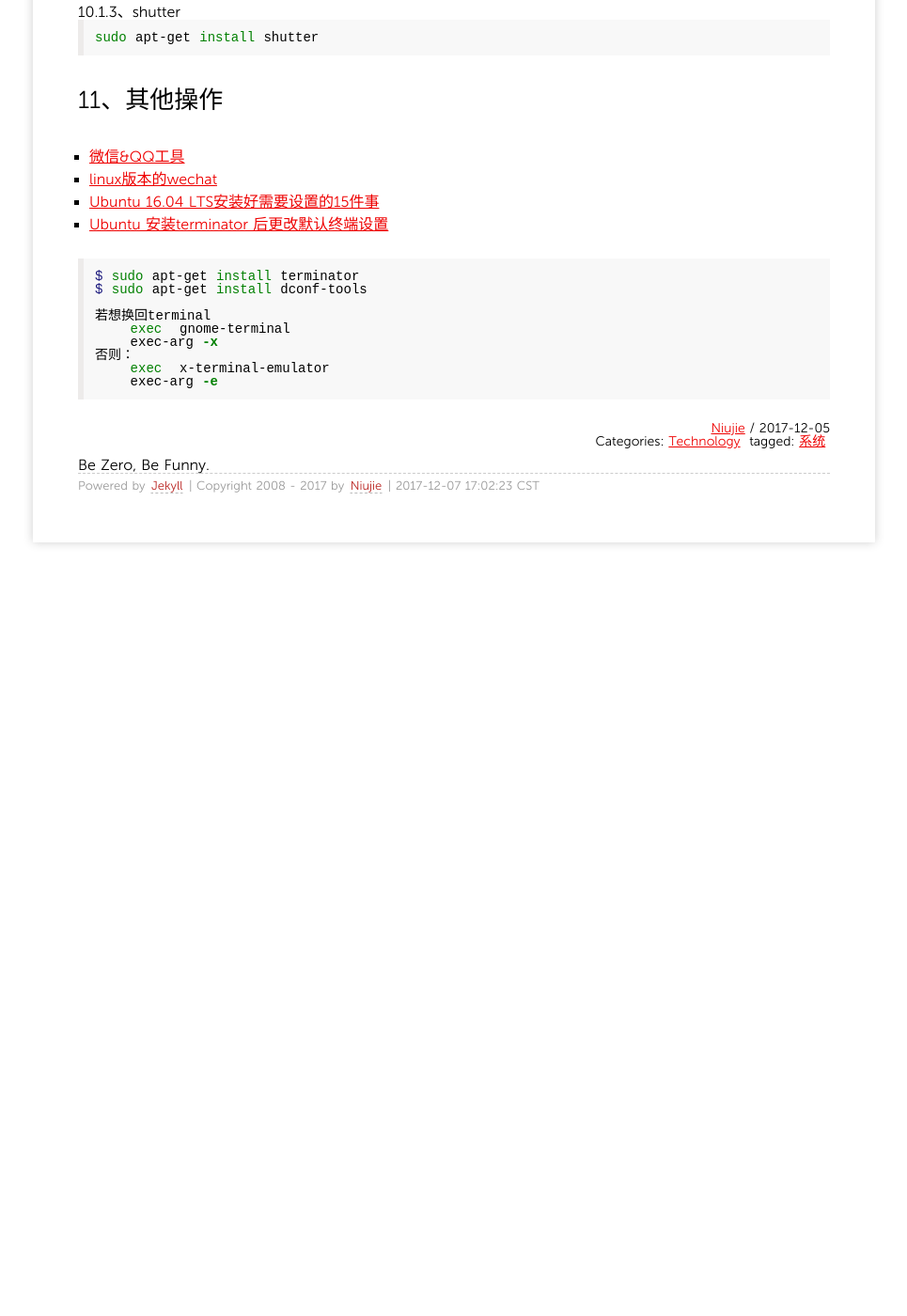
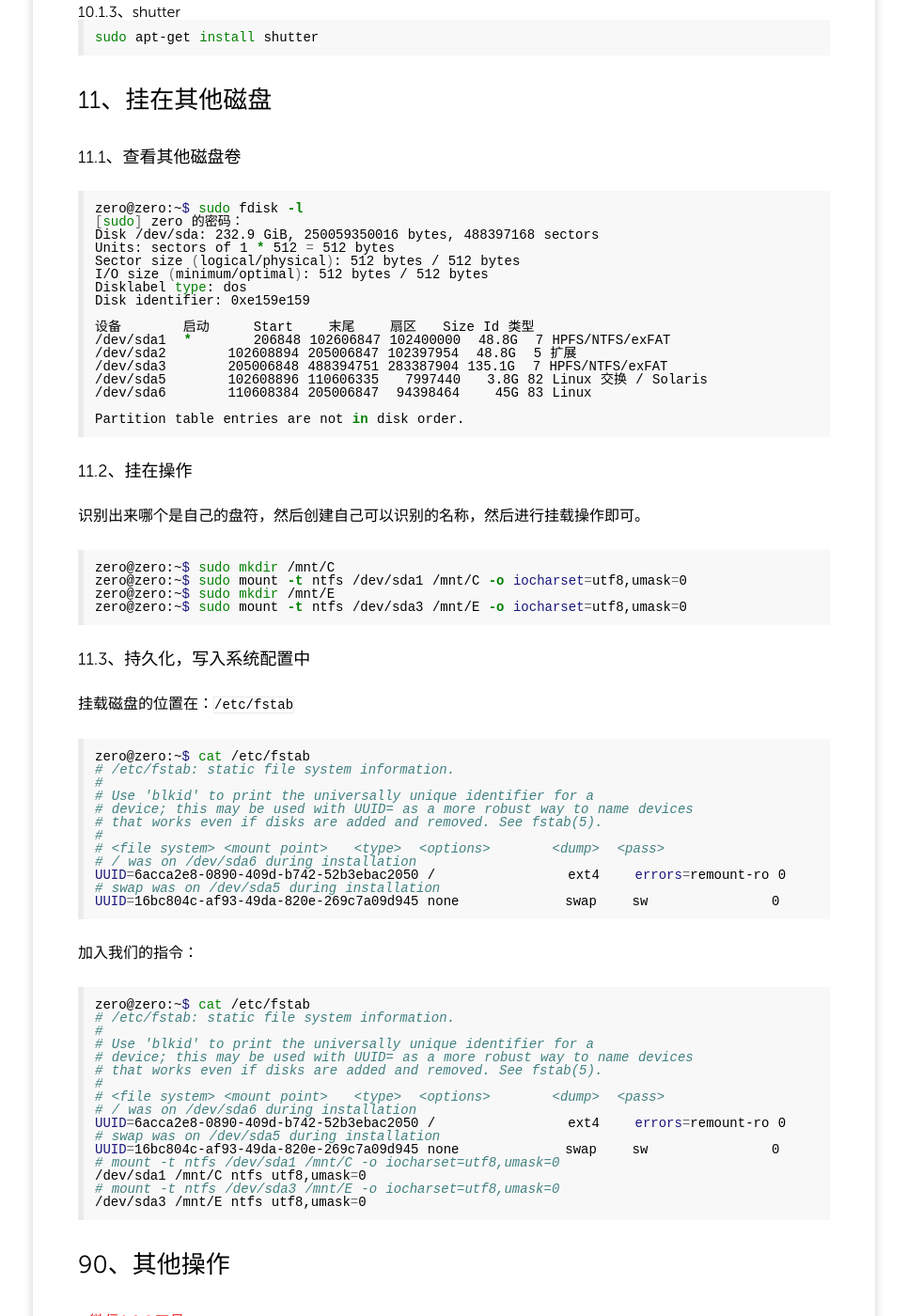
Before and after one commit to niuziru/niuziru.github.io, a Jekyll site: the page built from _posts/2017/2017-12-05-things-after-install-ubuntu16.04-with-Upan.md, in a window 1280 px wide and 1400 px high, scrolled down 6485 px. Shown: the whole window at 94% size, without its empty margins (157-1122 px from the left). Built offline with Jekyll 4.4.1, drawn with Linux system fonts in a browser that asks for light colours; before the commit the page ends 7110 px from its top, so only the background shows below that.

Commit message:
update after install ubuntu16.04

````diff
--- a/_posts/2017/2017-12-05-things-after-install-ubuntu16.04-with-Upan.md
+++ b/_posts/2017/2017-12-05-things-after-install-ubuntu16.04-with-Upan.md
@@ -349,9 +349,80 @@ sudo apt-get install shutter
 ```
 
 
+## 11、挂在其他磁盘
 
+### 11.1、查看其他磁盘卷
 
-## 11、其他操作
+```sh
+zero@zero:~$ sudo fdisk -l
+[sudo] zero 的密码：
+Disk /dev/sda: 232.9 GiB, 250059350016 bytes, 488397168 sectors
+Units: sectors of 1 * 512 = 512 bytes
+Sector size (logical/physical): 512 bytes / 512 bytes
+I/O size (minimum/optimal): 512 bytes / 512 bytes
+Disklabel type: dos
+Disk identifier: 0xe159e159
+
+设备       启动     Start    末尾    扇区   Size Id 类型
+/dev/sda1  *       206848 102606847 102400000  48.8G  7 HPFS/NTFS/exFAT
+/dev/sda2       102608894 205006847 102397954  48.8G  5 扩展
+/dev/sda3       205006848 488394751 283387904 135.1G  7 HPFS/NTFS/exFAT
+/dev/sda5       102608896 110606335   7997440   3.8G 82 Linux 交换 / Solaris
+/dev/sda6       110608384 205006847  94398464    45G 83 Linux
+
+Partition table entries are not in disk order.
+```
+
+### 11.2、挂在操作
+识别出来哪个是自己的盘符，然后创建自己可以识别的名称，然后进行挂载操作即可。
+
+```sh
+zero@zero:~$ sudo mkdir /mnt/C
+zero@zero:~$ sudo mount -t ntfs /dev/sda1 /mnt/C -o iocharset=utf8,umask=0
+zero@zero:~$ sudo mkdir /mnt/E
+zero@zero:~$ sudo mount -t ntfs /dev/sda3 /mnt/E -o iocharset=utf8,umask=0
+```
+
+### 11.3、持久化，写入系统配置中
+挂载磁盘的位置在：`/etc/fstab`
+
+```sh
+zero@zero:~$ cat /etc/fstab
+# /etc/fstab: static file system information.
+#
+# Use 'blkid' to print the universally unique identifier for a
+# device; this may be used with UUID= as a more robust way to name devices
+# that works even if disks are added and removed. See fstab(5).
+#
+# <file system> <mount point>   <type>  <options>       <dump>  <pass>
+# / was on /dev/sda6 during installation
+UUID=6acca2e8-0890-409d-b742-52b3ebac2050 /               ext4    errors=remount-ro 0       1
+# swap was on /dev/sda5 during installation
+UUID=16bc804c-af93-49da-820e-269c7a09d945 none            swap    sw              0       0
+```
+
+加入我们的指令：
+
+```sh
+zero@zero:~$ cat /etc/fstab
+# /etc/fstab: static file system information.
+#
+# Use 'blkid' to print the universally unique identifier for a
+# device; this may be used with UUID= as a more robust way to name devices
+# that works even if disks are added and removed. See fstab(5).
+#
+# <file system> <mount point>   <type>  <options>       <dump>  <pass>
+# / was on /dev/sda6 during installation
+UUID=6acca2e8-0890-409d-b742-52b3ebac2050 /               ext4    errors=remount-ro 0       1
+# swap was on /dev/sda5 during installation
+UUID=16bc804c-af93-49da-820e-269c7a09d945 none            swap    sw              0       0
+# mount -t ntfs /dev/sda1 /mnt/C -o iocharset=utf8,umask=0
+/dev/sda1 /mnt/C ntfs utf8,umask=0
+# mount -t ntfs /dev/sda3 /mnt/E -o iocharset=utf8,umask=0
+/dev/sda3 /mnt/E ntfs utf8,umask=0
+```
+
+## 90、其他操作
 
 * [微信&QQ工具](http://blog.csdn.net/zhangrelay/article/details/52398037)
 * [linux版本的wechat](http://blog.csdn.net/minione_2016/article/details/53289430?locationNum=4&fps=1)
````
